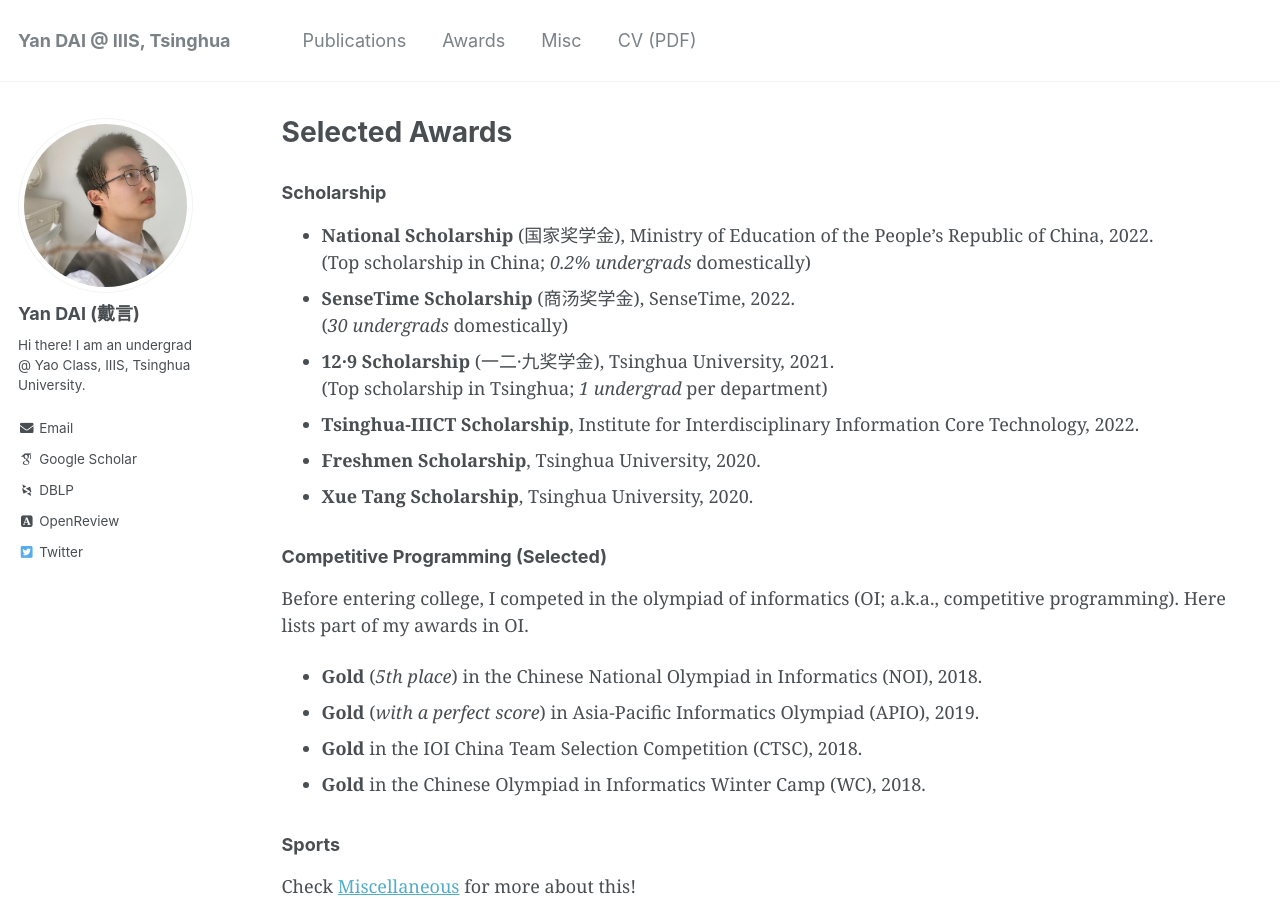
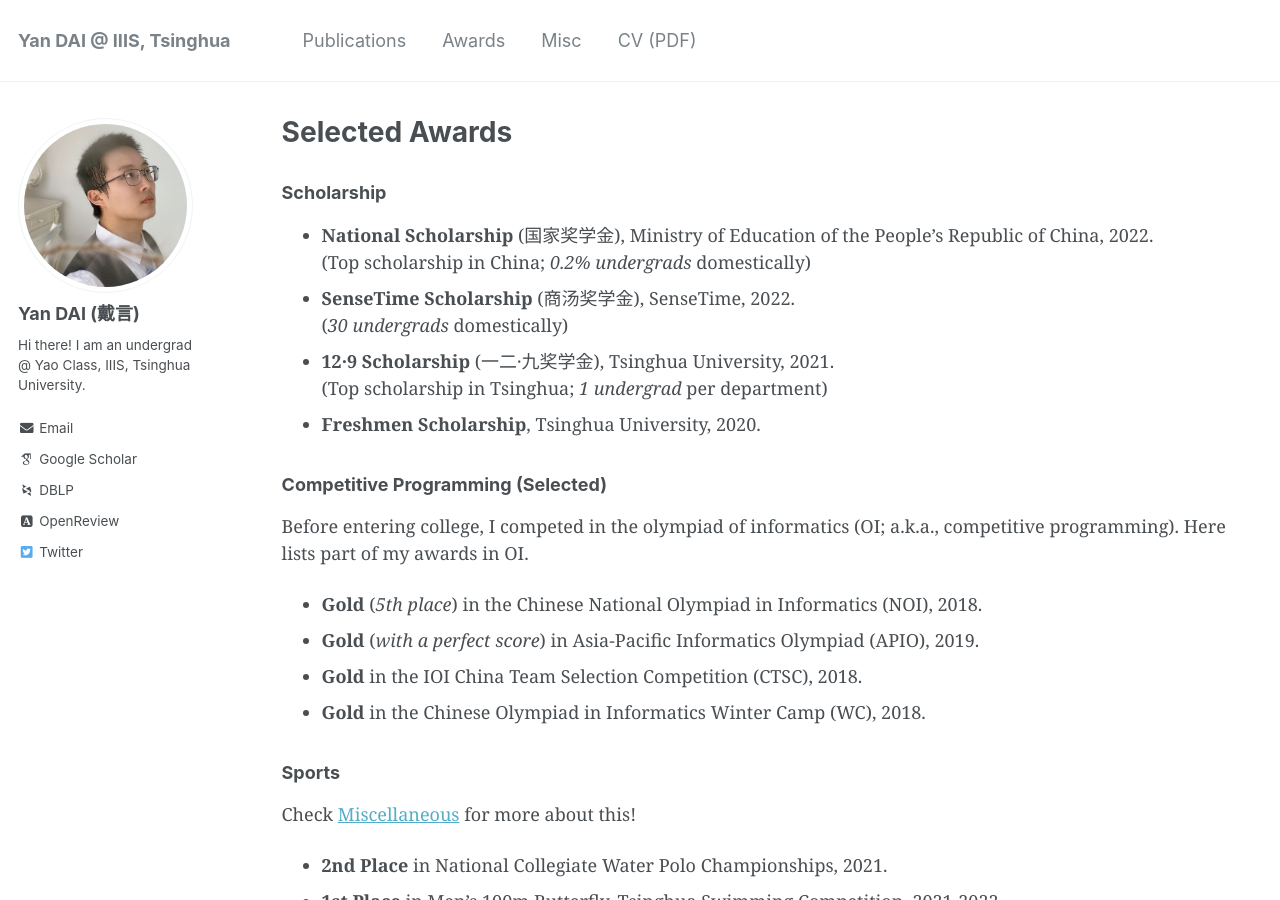
Before and after one commit to yandaichn/yandaichn.github.io, a Jekyll site: the page built from _pages/awards.md, in a window 1280 px wide and 900 px high. Built offline with Jekyll 4.4.1, drawn with Linux system fonts in a browser that asks for light colours; some web fonts are replaced.

Commit message:
Update Awards

```diff
--- a/_pages/awards.md
+++ b/_pages/awards.md
@@ -12,9 +12,9 @@ author_profile: true
 (*30 undergrads* domestically)
 * **12·9 Scholarship** (一二·九奖学金), Tsinghua University, 2021.
 (Top scholarship in Tsinghua; *1 undergrad* per department)
-* **Tsinghua-IIICT Scholarship**, Institute for Interdisciplinary Information Core Technology, 2022.
+<!-- * **Tsinghua-IIICT Scholarship**, Institute for Interdisciplinary Information Core Technology, 2022. -->
 * **Freshmen Scholarship**, Tsinghua University, 2020.
-* **Xue Tang Scholarship**, Tsinghua University, 2020.
+<!-- * **Xue Tang Scholarship**, Tsinghua University, 2020. -->
 
 ### Competitive Programming (Selected)
 Before entering college, I competed in the olympiad of informatics (OI; a.k.a., competitive programming). Here lists part of my awards in OI.
```
